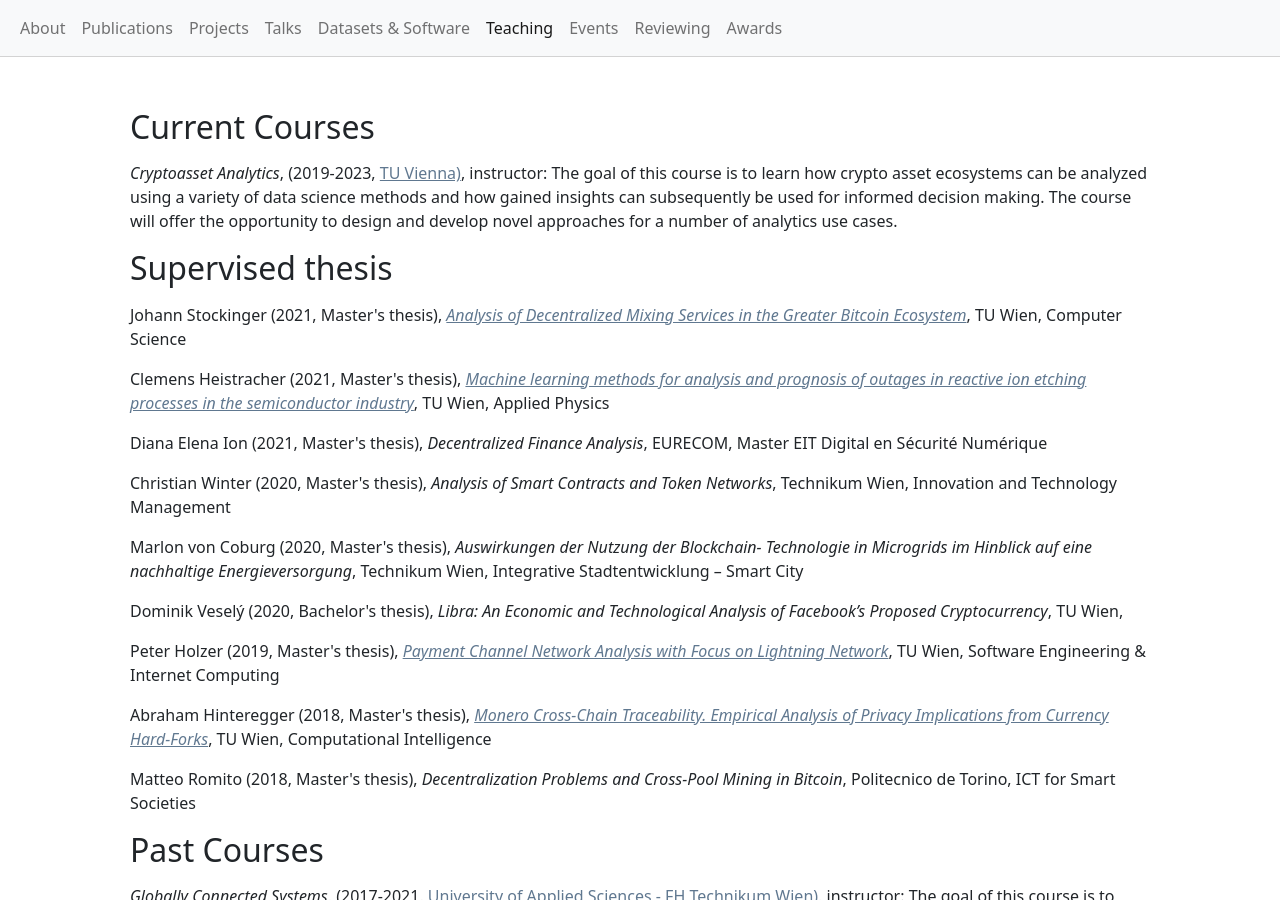
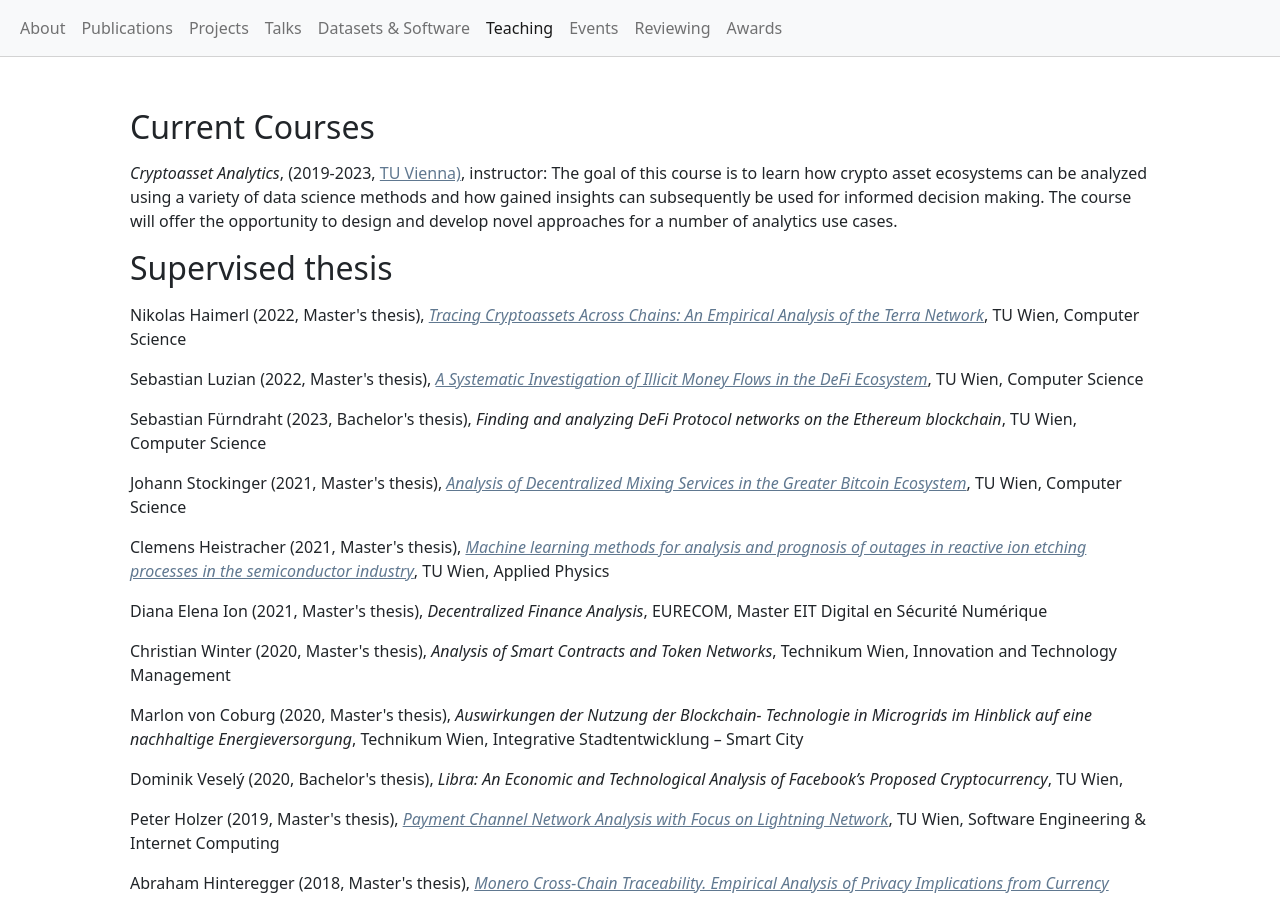
Before and after one commit to behas/behas.github.com, a Jekyll site: the page built from teaching.html, in a window 1280 px wide and 900 px high. Built offline with Jekyll 4.4.1, drawn with Linux system fonts in a browser that asks for light colours; a style sheet for code colours, icons or effects is not loaded.

Commit message:
updated thesis; minor fixes

```diff
--- a/_data/theses.yml
+++ b/_data/theses.yml
@@ -1,3 +1,26 @@
+- author: "Nikolas Haimerl"
+  title: "Tracing Cryptoassets Across Chains: An Empirical Analysis of the Terra Network"
+  institution: "TU Wien"
+  subject: "Computer Science"
+  date: "2022-08-30"
+  type: "Master's thesis"
+  uri: https://repositum.tuwien.at/handle/20.500.12708/141981
+
+- author: "Sebastian Luzian"
+  title: "A Systematic Investigation of Illicit Money Flows in the DeFi Ecosystem"
+  institution: "TU Wien"
+  subject: "Computer Science"
+  date: "2022-11-10"
+  type: "Master's thesis"
+  uri: https://repositum.tuwien.at/handle/20.500.12708/150209
+
+- author: "Sebastian Fürndraht"
+  title: "Finding and analyzing DeFi Protocol networks on the Ethereum blockchain"
+  institution: "TU Wien"
+  subject: "Computer Science"
+  date: "2023-03-17"
+  type: "Bachelor's thesis"
+
 - author: "Johann Stockinger"
   title: "Analysis of Decentralized Mixing Services in the Greater Bitcoin Ecosystem"
   institution: "TU Wien"
--- a/_includes/publication.html
+++ b/_includes/publication.html
@@ -61,9 +61,6 @@
       {{ publication.container-title }}.
     {% endif %}
     {% if publication.note %}
-      <em>{{ publication.note }}</em>.
-    {% endif %}
-    {% if publication.note %}
       {% if publication.note contains "prize" %}
         <strong>{{publication.note}}</strong>.
       {% else %}
--- a/assets/bibliography.bib
+++ b/assets/bibliography.bib
@@ -66,7 +66,7 @@
 
 @inproceedings{Holly:2022a,
   title={Autoencoder based Anomaly Detection and Explained Fault Localization in Industrial Cooling Systems},
-  author={Holly, Stephanie and Heel, Robin and Katic, Denis and Schoeffl, Leopold and Stiftinger, Andreas and Holzner, Peter and Kaufmann, Thomas and Haslhofer, Bernhard and Schall, Daniel and Heitzinger, Clemens and others},
+  author={Holly, Stephanie and Heel, Robin and Katic, Denis and Schoeffl, Leopold and Stiftinger, Andreas and Holzner, Peter and Kaufmann, Thomas and Haslhofer, Bernhard and Schall, Daniel and Heitzinger, Clemens},
   booktitle={PHM Society European Conference},
   volume={7},
   number={1},
```
Also changed, not shown: _data/publications.yml (+13 -10 lines).
